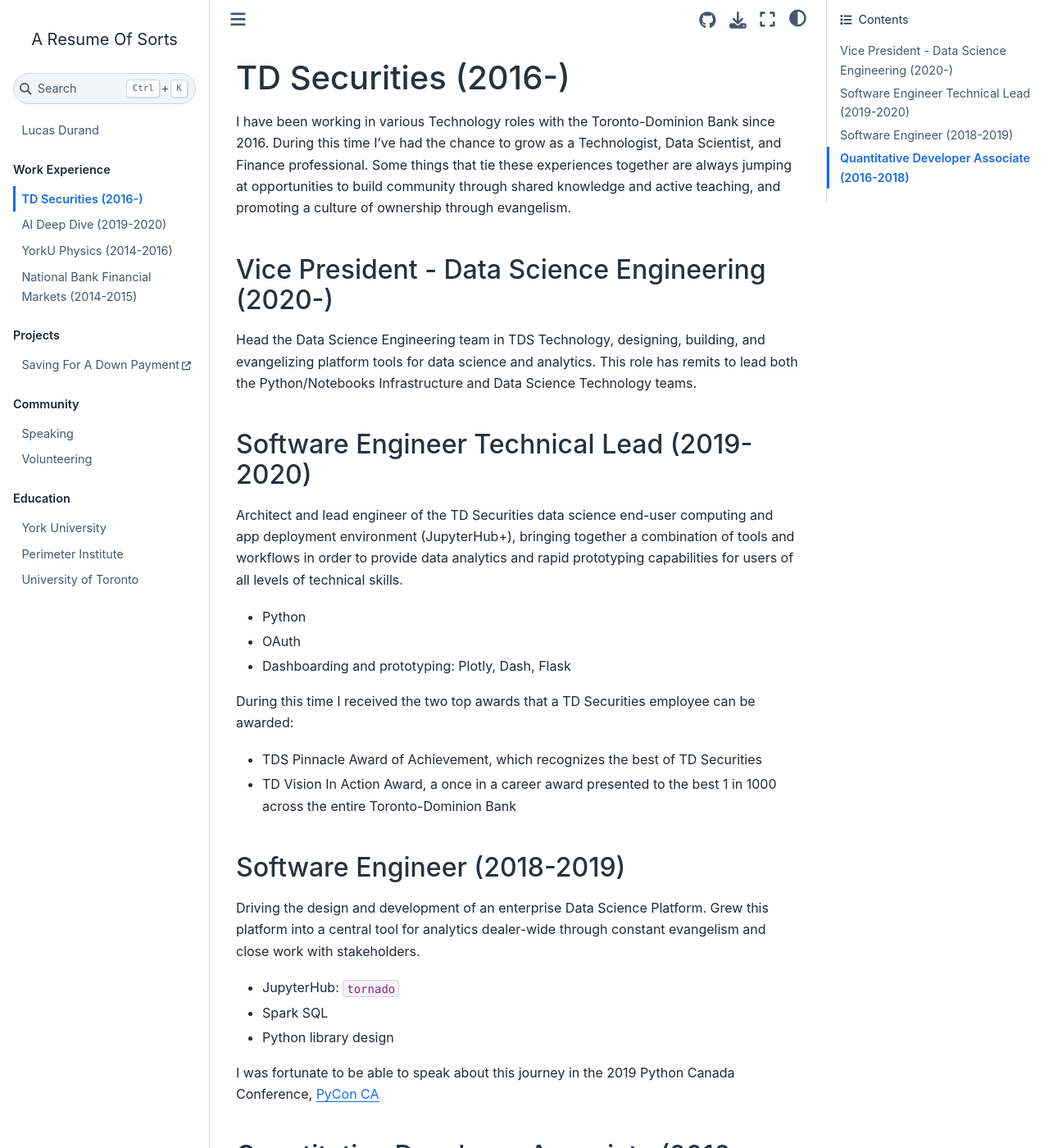
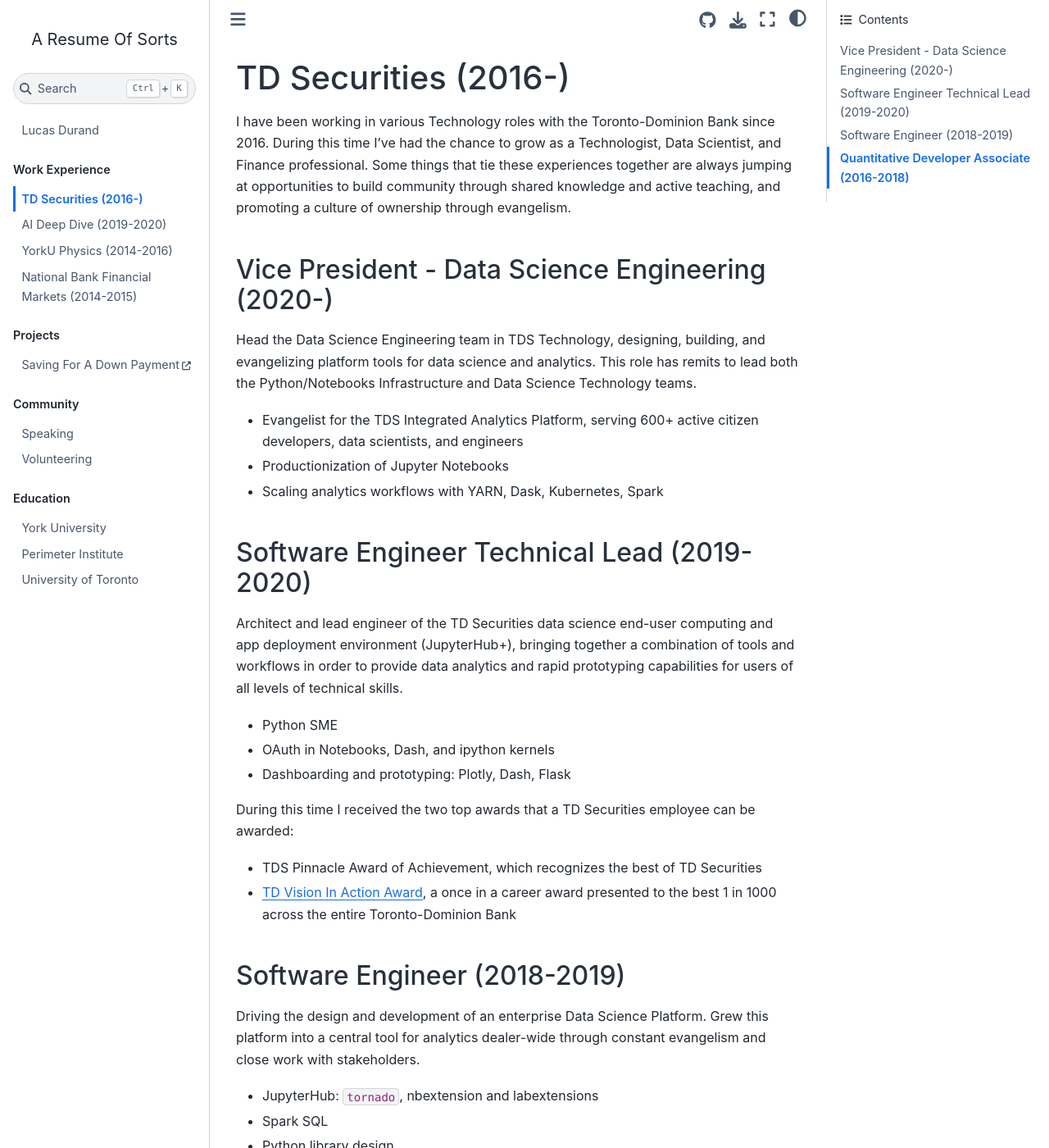
Before and after one commit to lucasdurand/lucasdurand, a Jupyter Book: the page built from work/td.md, in a window 1280 px wide and 1400 px high. Shown: the whole window at 82% size. Built offline with Jupyter Book 1.0.4 settings and Sphinx 7.4.7 and the Sphinx Book theme 1.1.4, drawn with Linux system fonts in a browser that asks for light colours; nearby versions of some CDN libraries; pages that are not in the unit, such as notebooks, are missing from menus; comment, search, counter and statistics services are not loaded.

Commit message:
Some additions, the work sections should be further fleshed out to highlight tools used as well as contributions and business value

```diff
--- a/work/td.md
+++ b/work/td.md
@@ -7,26 +7,29 @@
 
 Head the Data Science Engineering team in TDS Technology, designing, building, and evangelizing platform tools for data science and analytics. This role has remits to lead both the Python/Notebooks Infrastructure and Data Science Technology teams.
 
+* Evangelist for the TDS Integrated Analytics Platform, serving 600+ active citizen developers, data scientists, and engineers
+* Productionization of Jupyter Notebooks
+* Scaling analytics workflows with YARN, Dask, Kubernetes, Spark
 
 ## Software Engineer Technical Lead (2019-2020)
 
 Architect and lead engineer of the TD Securities data science end-user computing and app deployment environment (JupyterHub+), bringing together a combination of tools and workflows in order to provide data analytics and rapid prototyping capabilities for users of all levels of technical skills.
 
-* Python
-* OAuth
+* Python SME
+* OAuth in Notebooks, Dash, and ipython kernels
 * Dashboarding and prototyping: Plotly, Dash, Flask
 
 During this time I received the two top awards that a TD Securities employee can be awarded:
 
 * TDS Pinnacle Award of Achievement, which recognizes the best of TD Securities
-* TD Vision In Action Award, a once in a career award presented to the best 1 in 1000 across the entire Toronto-Dominion Bank
+* [TD Vision In Action Award](https://www.linkedin.com/posts/td_vision-in-action-award-of-distinction-2019-activity-6734205159632646144-r7pM), a once in a career award presented to the best 1 in 1000 across the entire Toronto-Dominion Bank
 
 
 ## Software Engineer (2018-2019)
 
 Driving the design and development of an enterprise Data Science Platform. Grew this platform into a central tool for analytics dealer-wide through constant evangelism and close work with stakeholders.
 
-* JupyterHub: `tornado`
+* JupyterHub: `tornado`, nbextension and labextensions
 * Spark SQL
 * Python library design
 
```
